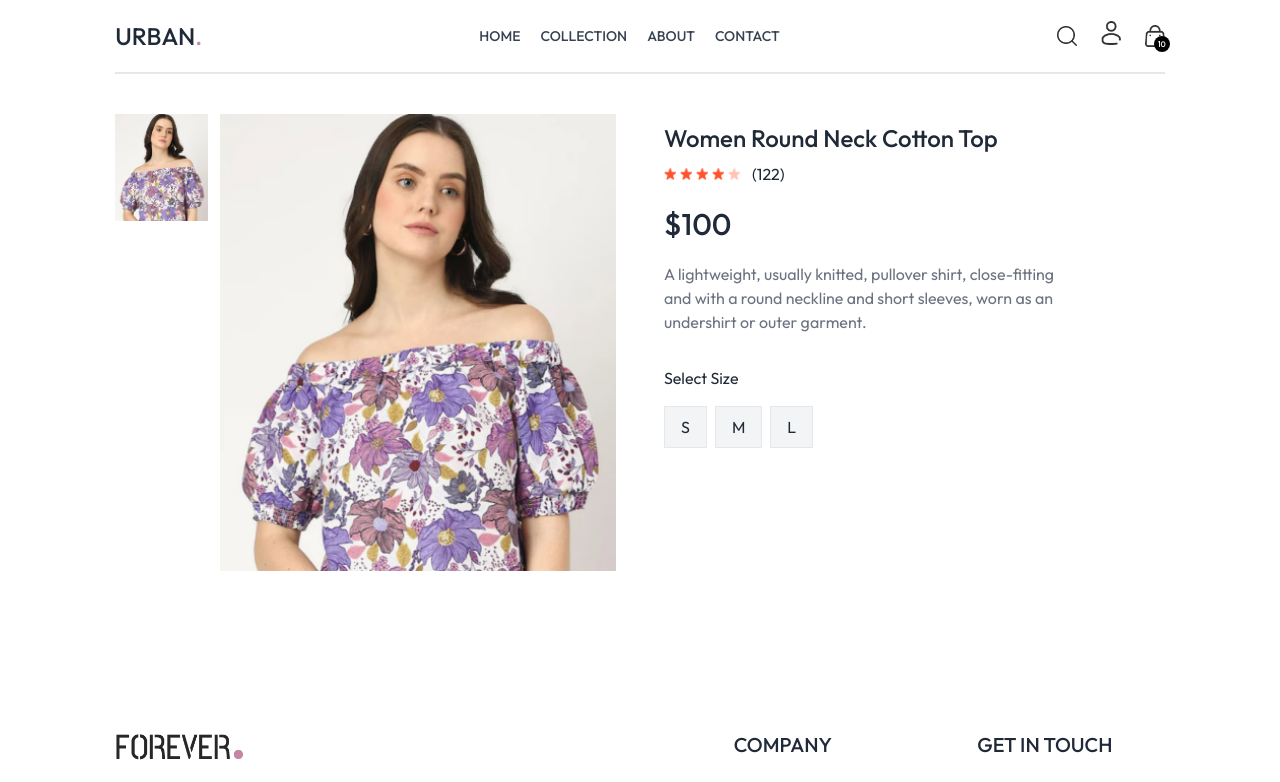
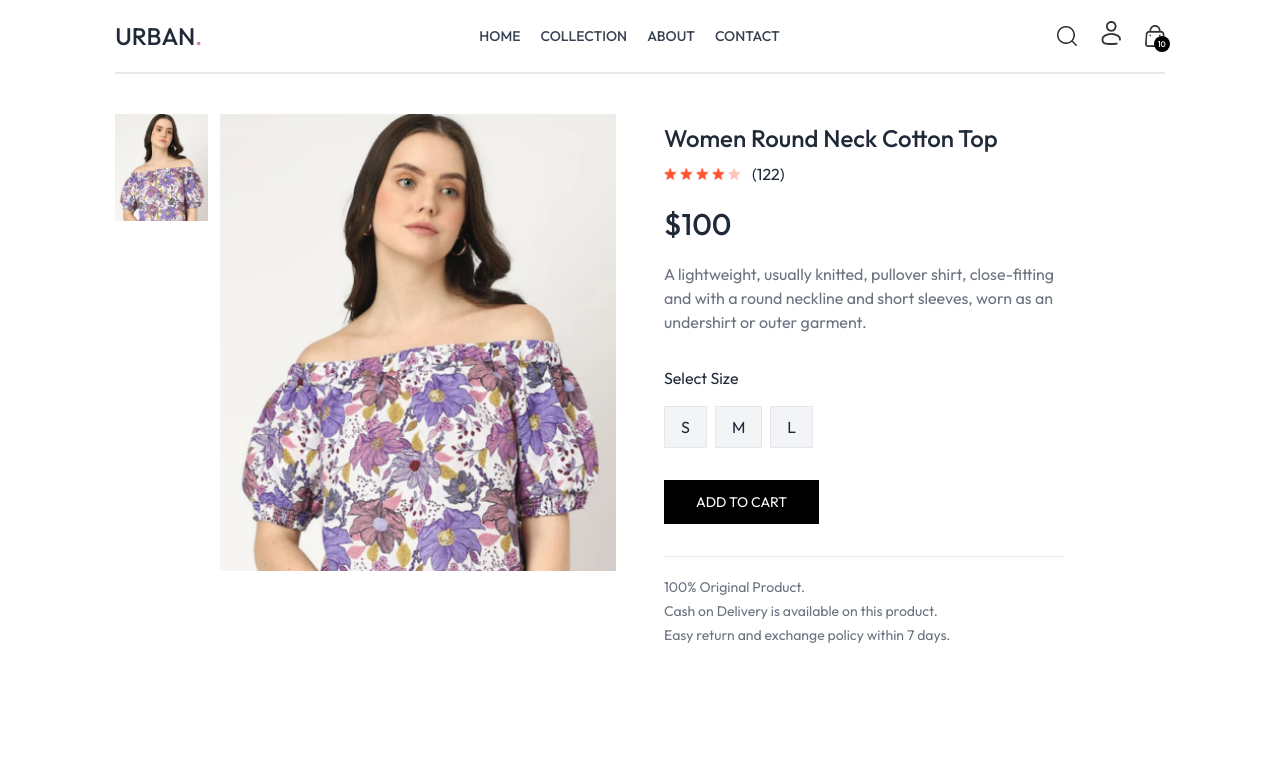
Before and after one commit to ashrafultusar/urban-frontend, a React (Vite) app in the folder urban-frontend/: page /product/aaaaa in a window 1280 px wide. Shown: the top 782 px of the page. Built offline with nearby package versions, Linux system fonts and the light colour scheme.

Commit message:
added product details page policy

```diff
--- a/urban-frontend/src/pages/Product.jsx
+++ b/urban-frontend/src/pages/Product.jsx
@@ -63,6 +63,13 @@
                           {productData.sizes.map((item, index) => (<button onClick={()=>setSize(item)} key={index} className={`border py-2 px-4 bg-gray-100 ${item===size?'border-orange-500':''}`}>{ item}</button>))}
                       </div>
                   </div>
+                  <button className="bg-black text-white px-8 py-3 text-sm active:bg-gray-700">ADD TO CART</button>
+                  <hr className="mt-8 sm:w-4/5"/>
+                  <div className="text-sm text-gray-500 mt-5 flex flex-col gap-1">
+                      <p>100% Original Product.</p>
+                      <p>Cash on Delivery is available on this product.</p>
+                      <p>Easy return and exchange policy within 7 days.</p>
+</div>
               </div>
       </div>
     </div>
```
